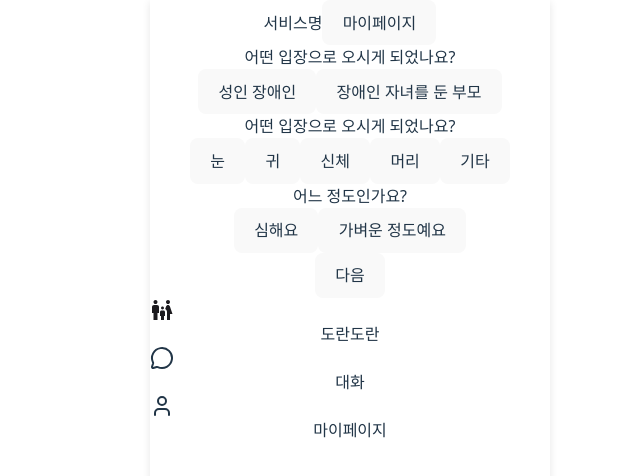
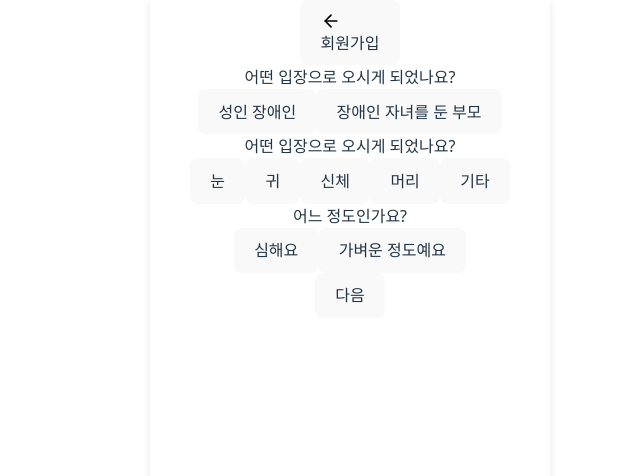
Before and after one commit to 2025-UMC-Hackathon/Frontend, a React (Vite) app: page /signup in a window 1280 px wide. Shown: the top 476 px of the page, without its empty margins (290-930 px from the left). Built offline with nearby package versions, Linux system fonts and the light colour scheme.

Commit message:
feat: header, footer 렌더링 조건부 처리 완료

```diff
--- a/src/App.tsx
+++ b/src/App.tsx
@@ -6,6 +6,7 @@ import Signup from './pages/signuppage';
 import Login from './pages/loginpage';
 import Community from './pages/communitypage';
 import Chat from './pages/chatpage';
+import Write from './pages/writepage';
 import './App.css';
 
 export default function App() {
@@ -18,7 +19,10 @@ export default function App() {
       <Route path="/my" element={<My />} />
       <Route path="/login" element={<Login />} />
       <Route path="/signup" element={<Signup />} />
+      {/* 글 상세 페이지 */}
       <Route path="/community" element={<Community />} />
+      {/* 글 작성 페이지 */}
+      <Route path="/write" element={<Write />} />
       <Route path="/chat" element={<Chat />} />
     </Routes>
   );
--- a/src/components/footer.tsx
+++ b/src/components/footer.tsx
@@ -1,13 +1,16 @@
 import { useNavigate, useLocation } from 'react-router-dom';
-import { MessageSquareText, MessageCircle, User } from 'lucide-react';
+import { MessageCircle, User } from 'lucide-react';
 import family from '../assets/nav_family.svg';
 
 // 기존 Footer가 NaviBar의 역할입니다.
 export default function Footer() {
 	const navigate = useNavigate();
 	const location = useLocation();
+	const path = location.pathname;
 
 	const isActive = (path: string) => location.pathname === path ? 'bg-[#CDE7EC]' : '';
+
+	if (path !== '/' && path !== '/my') return null;
 
 	return (
 		<div
--- a/src/components/header.tsx
+++ b/src/components/header.tsx
@@ -1,24 +1,45 @@
-import { useNavigate } from "react-router-dom";
+import { useNavigate, useLocation } from "react-router-dom";
 import Button from "./button";
+import logo from '../assets/logo_example.svg';
+import { ArrowLeft } from 'lucide-react';
 
 export default function Header() {
 	const navigate = useNavigate();
+	const location = useLocation();
+	const path = location.pathname;
 
+	// splash, login 페이지에서는 Header 숨김
+	if (path === '/splash' || path === '/login') return null;
+
+	// 경로별 텍스트
+	const backTextMap: Record<string, string> = {
+		'/signup': '회원가입',
+		'/community': '커뮤니티',
+		'/write': '글 작성하기',
+		'/chat': '대화'
+	};
+
+	// 뒤로가기 버튼이 필요한 경로
+	if (backTextMap[path]) {
+		return (
+			<div className="bg-white p-3 flex items-center h-16">
+				<button
+					className="bg-white text-xl font-basic flex items-center gap-2"
+					onClick={() => navigate(-1)}
+				>
+					<span className="text-lg"><ArrowLeft size={20} color="#000" /></span>
+					<span>{backTextMap[path]}</span>
+				</button>
+			</div>
+		);
+	}
+
+	// 기본 로고 헤더 ("/"인 경우)
 	return (
-		<div className="bg-white dark:bg-gray-900 shadow-md p-3 flex justify-between items-center h-16">
-			<span className="text-xl font-bold text-gray-800 dark:text-white">
-				서비스명
-			</span>
-
-			<Button
-				text="마이페이지"
-				width="w-30"
-				height="h-10"
-				backgroundColor="bg-green-600"
-				borderRadius="rounded-full"
-				fontColor="text-white"
-				onClick={() => navigate('/my')}
-			/>
+		<div className="bg-white p-3 flex justify-center items-center h-16">
+			<Button width="w-auto" padding="p-0" backgroundColor="bg-0" onClick={() => { navigate('/') }}>
+				<img src={logo} alt="아이콘" className="w-[70px] h-[20px]" />
+			</Button>
 		</div>
 	);
 }
--- a/src/components/signup/step1.tsx
+++ b/src/components/signup/step1.tsx
@@ -25,14 +25,14 @@ export default function Step1({ onNext }: Props) {
 				backgroundColor: 'bg-white',
 				fontColor: 'text-[#3F484A]',
 				fontWeight: 'font-base',
-				border: 'border-1 border-gray-500',
+				border: 'border-1 border-[#BFC8CA]',
 				borderRadius: 'rounded-full'
 			};
 	};
 
 	return (
 		<div className="w-full flex flex-col gap-10 items-center justify-center">
-			<p className="text-base font-bold font-[#334B4E]">어떤 입장으로 오시게 되었나요?</p>
+			<p className="text-sm font-bold font-[#334B4E]">어떤 입장으로 오시게 되었나요?</p>
 			<div className="w-full flex gap-2">
 				{['성인 장애인', '장애인 자녀를 둔 부모'].map((v) => {
 					const style = getStyle(role === v);
@@ -55,7 +55,7 @@ export default function Step1({ onNext }: Props) {
 				})}
 			</div>
 
-			<p className="text-base font-bold font-[#334B4E]">어떤 입장으로 오시게 되었나요?</p>
+			<p className="text-sm font-bold font-[#334B4E]">어떤 입장으로 오시게 되었나요?</p>
 			<div className="flex gap-2 flex-wrap">
 				{['눈', '귀', '신체', '머리', '기타'].map((v) => {
 					const style = getStyle(disability === v);
@@ -75,7 +75,7 @@ export default function Step1({ onNext }: Props) {
 				})}
 			</div>
 
-			<p className="text-base font-bold font-[#334B4E]">어느 정도인가요?</p>
+			<p className="text-sm font-bold font-[#334B4E]">어느 정도인가요?</p>
 			<div className="flex gap-2">
 				{['심해요', '가벼운 정도예요'].map((v) => {
 					const style = getStyle(type === v);
--- a/src/pages/communitypage.tsx
+++ b/src/pages/communitypage.tsx
@@ -1,3 +1,5 @@
+// 홈화면 자체에서 글 목록이 보이게 되었으므로, Community는 글 상세 화면으로 사용합니다.
+
 export default function Community() {
 	return (
 		<div className="flex flex-col items-center justify-start p-2">
--- /dev/null
+++ b/src/pages/writepage.tsx
@@ -0,0 +1,9 @@
+// 커뮤니티 글을 작성하는 페이지입니다.
+
+export default function Write() {
+	return (
+		<div className="flex flex-col items-center justify-start p-2">
+			여기는 커뮤니티 글 작성하는 페이지~
+		</div>
+	);
+}
```
Also changed, not shown: src/assets/logo_example.svg (added).
